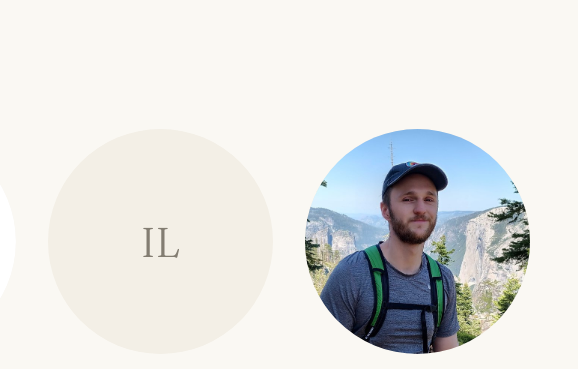
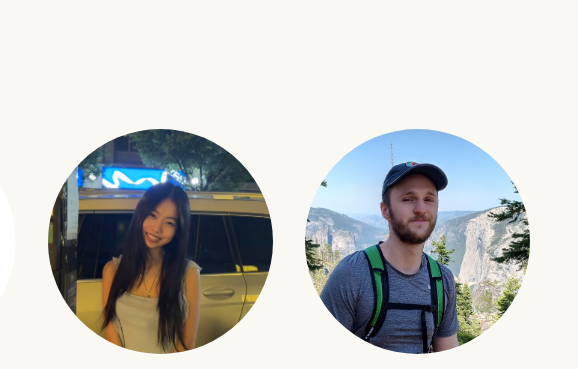
Before and after one commit to ynihong1/ynihong1.github.io, a plain HTML site: page index.html in a window 1280 px wide. Shown: the part 2480-2849 px from the top of the page, 702-1280 px from the left. Drawn offline with Linux system fonts and the light colour scheme.

Commit message:
Update index.html

```diff
--- a/index.html
+++ b/index.html
@@ -581,7 +581,7 @@
           <div class="role">Postdoctoral Fellow</div>
         </div>
         <div class="person">
-          <div class="photo">IL</div>
+          <div class="photo"><img src="ivy-lan.jpg" alt="Ivy Lan"></div>
           <h4>Ivy Lan</h4>
           <div class="role">Undergraduate Student</div>
         </div>
```
